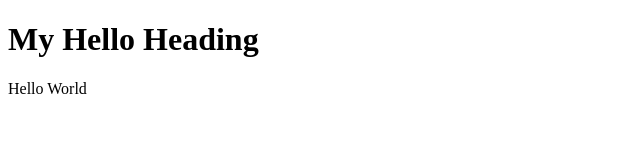
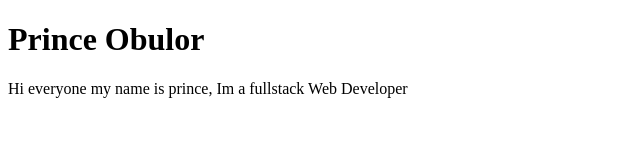
Before and after one commit to Prince-grandev/myfirstrepository, a plain HTML site: page index.html in a window 1280 px wide. Shown: the whole page, without its empty margins (0-640 px from the left). Drawn offline with Linux system fonts and the light colour scheme.

Commit message:
Add biography HTML page

```diff
--- a/index.html
+++ b/index.html
@@ -6,13 +6,13 @@
     <meta charset="utf-8">
     <meta name="viewport" content="width=device-width, initial-scale=1.0">
     <!-- This sets up the page to be web friendly -->
-    <title>Home</title>
+    <title>Biography</title>
     <!-- The title tag displays the name of the page in the web browser -->
 </head>
 
 <body>
-    <h1>My Hello Heading</h1>
-    <p>Hello World</p>
+    <h1>Prince Obulor</h1>
+    <p>Hi everyone my name is prince, Im a fullstack Web Developer</p>
 </body>
 
 </html>
```
